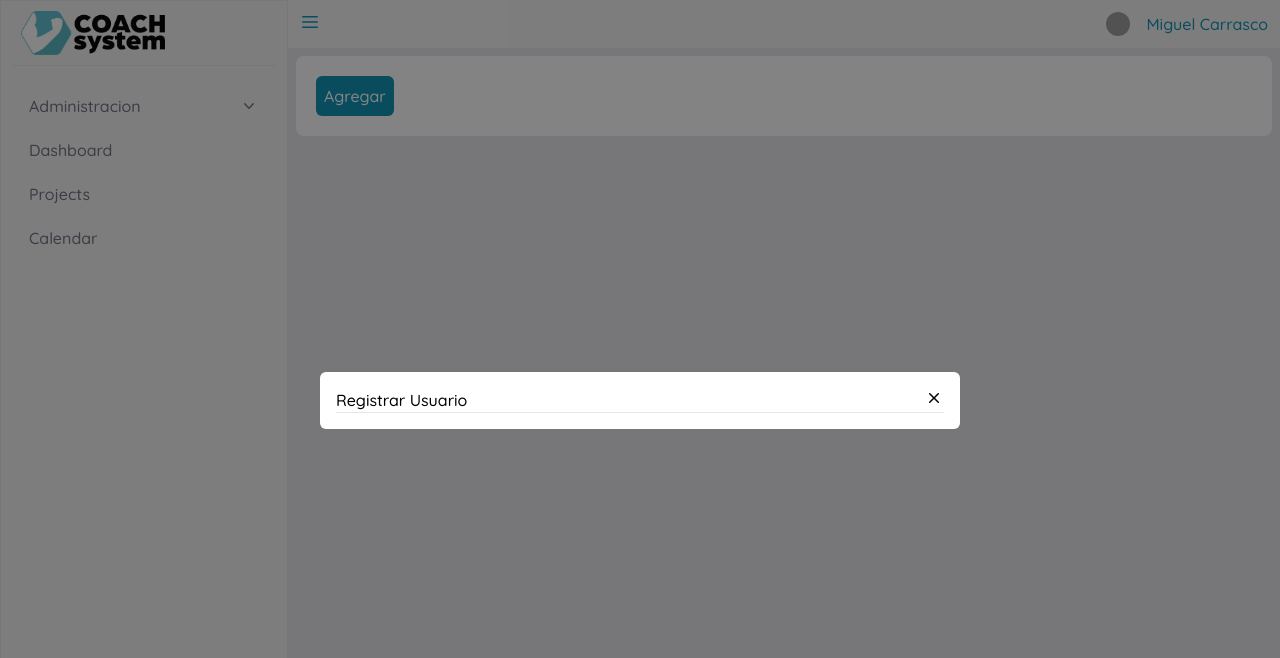
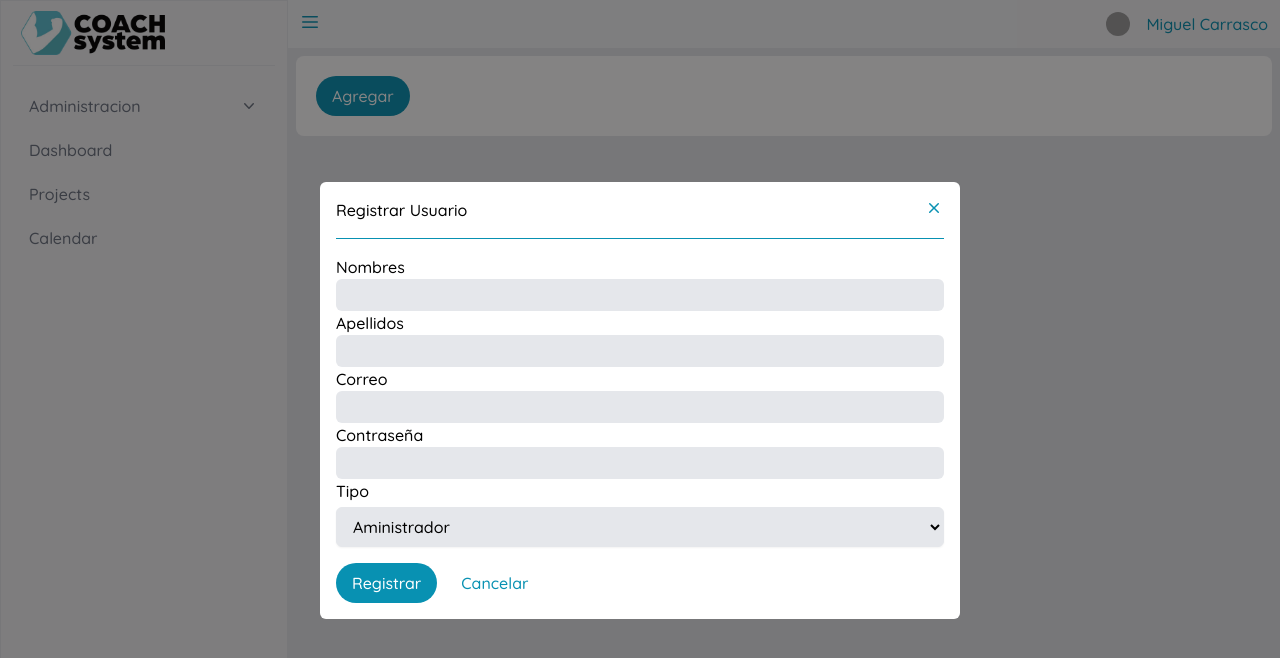
Before and after one commit to boening800/sistema-gimnasio, a React (Vite) app: page /users in a window 1280 px wide. Both pictures are taken after a click on the button "Agregar". Shown: the top 658 px of the page. Built offline with nearby package versions, Linux system fonts and the light colour scheme; grey boxes are pictures that could not be loaded.

Commit message:
agregando liberia de redux

```diff
--- a/package.json
+++ b/package.json
@@ -11,10 +11,12 @@
   "dependencies": {
     "@headlessui/react": "^1.7.10",
     "@heroicons/react": "^2.0.14",
+    "@reduxjs/toolkit": "^1.9.2",
     "firebase": "^9.17.1",
     "react": "^18.2.0",
     "react-dom": "^18.2.0",
     "react-hook-form": "^7.43.1",
+    "react-redux": "^8.0.5",
     "react-router-dom": "^6.8.1",
     "styled-components": "^5.3.6"
   },
--- a/src/components/CButton.jsx
+++ b/src/components/CButton.jsx
@@ -1,6 +1,6 @@
 export default function CButton({placeholder,click}) {
     return(
-        <button className="bg-cyan-600 p-2 text-white rounded-md hover:bg-cyan-700 active:bg-cyan-800" onClick={click}>
+        <button className="bg-cyan-600 px-4 py-2 text-white rounded-full hover:bg-cyan-700 active:bg-cyan-800" onClick={click}>
             {placeholder}
         </button>
     )
--- a/src/pages/Root.jsx
+++ b/src/pages/Root.jsx
@@ -101,7 +101,7 @@ export default function Root() {
                                 <div className="cursor-pointer" onClick={()=>toggle(show)}>
                                     <Bars3Icon className="h-5 w-5 text-cyan-600"/>
                                 </div>
-                                <div className="flex justify-between gap-4">
+                                <div className="flex justify-between gap-4 cursor-pointer">
                                     <img className="w-6 h-6 rounded-full" src="https://images.unsplash.com/photo-1472099645785-5658abf4ff4e?ixlib=rb-1.2.1&ixid=eyJhcHBfaWQiOjEyMDd9&auto=format&fit=facearea&facepad=2&w=256&h=256&q=80" alt="" />
                                     <span className="text-cyan-600">Miguel Carrasco</span>
                                 </div>
--- a/src/pages/forms/RegisterUser.jsx
+++ b/src/pages/forms/RegisterUser.jsx
@@ -1,20 +1,87 @@
+import { addDoc, collection } from "@firebase/firestore";
+import { db } from "../../firebase";
+
 import { XMarkIcon } from "@heroicons/react/20/solid";
+import { useForm } from "react-hook-form";
 
 export default function RegisterUser({open, onClose}) {
 
+    const addUser = async (data) => {
+        try {
+        const docRef = await addDoc(collection(db, "users"), data);
+        console.log("Document written with ID: ", docRef.id)
+        } catch (e) {
+        console.error("Error adding document: ", e);
+        }
+    }
+
+    const { register, handleSubmit, watch, formState: { errors } } = useForm();
+
     if (open == false) return;
+
     return (
+        <>
             <div className="fixed bg-[rgba(10,9,9,0.5)] w-full h-full top-0 left-0 z-[1000] flex justify-center items-center">
                 <div className="w-[50%] bg-white p-4 rounded-md">
                     <div className="flex justify-between">
                         <h1>Registrar Usuario</h1>
-                    <span className="cursor-pointer" onClick={onClose}><XMarkIcon className="h-5 w-5"/></span>
+                        <span className="cursor-pointer" onClick={onClose}><XMarkIcon className="h-5 w-5 text-cyan-600"/></span>
                     </div>
-                <hr />
-                <form>
+                    <hr className="border-cyan-600 my-4"/>
+                    <form onSubmit={handleSubmit(addUser)}>
 
+                        <div className="col-span-6 sm:col-span-3">
+                            <label className="">Nombres</label>
+                            <input
+                            className="w-full p-1 bg-gray-200 rounded-md focus:outline-none"
+                            type="text"
+                            {...register("names",{ required: true })}/>
+                            {errors.names && <span className="text-red-500 text-xs">Campo requerido.</span>}
+                        </div>
+
+                        <div className="col-span-6 sm:col-span-3">
+                            <label className="">Apellidos</label>
+                            <input
+                            className="w-full p-1 bg-gray-200 rounded-md focus:outline-none"
+                            type="text"
+                            {...register("lastname")}/>
+                        </div>
+
+                        <div className="col-span-6 sm:col-span-3">
+                            <label className="">Correo</label>
+                            <input
+                            className="w-full p-1 bg-gray-200 rounded-md focus:outline-none"
+                            type="email"
+                            {...register("email")}/>
+                        </div>
+
+                        <div className="col-span-6 sm:col-span-3">
+                            <label className="">Contraseña</label>
+                            <input
+                            className="w-full p-1 bg-gray-200 rounded-md focus:outline-none"
+                            type="password"
+                            {...register("password")}/>
+                        </div>
+
+                        <div className="col-span-6 sm:col-span-3">
+                            <label className="">Tipo</label>
+                            <select
+                            className="mt-1 block w-full rounded-md border bg-gray-200 py-2 px-3 shadow-sm focus:outline-none sm:text-sm"
+                            {...register("type")}
+                            >
+                                <option value={'A'}>Aministrador</option>
+                                <option value={'E'}>Entrenador</option>
+                                <option value={'O'}>Otros</option>
+                            </select>
+                        </div>
+
+                        <div className="flex gap-2 mt-4">
+                            <input className="px-4 py-2 bg-cyan-600 text-white rounded-full cursor-pointer hover:shadow-md" type="submit" value="Registrar"/>
+                            <input className="px-4 py-2 bg-white text-cyan-600 rounded-full cursor-pointer hover:shadow-md" type="submit" value="Cancelar"/>
+                        </div>
                     </form>
                 </div>
             </div>
+        </>
     )
 }
```
Also changed, not shown: src/main.jsx (+2 -6 lines), 2 other files (tests, documents, lock files or other folders). Lines whose indentation alone changed are shown as unchanged.
